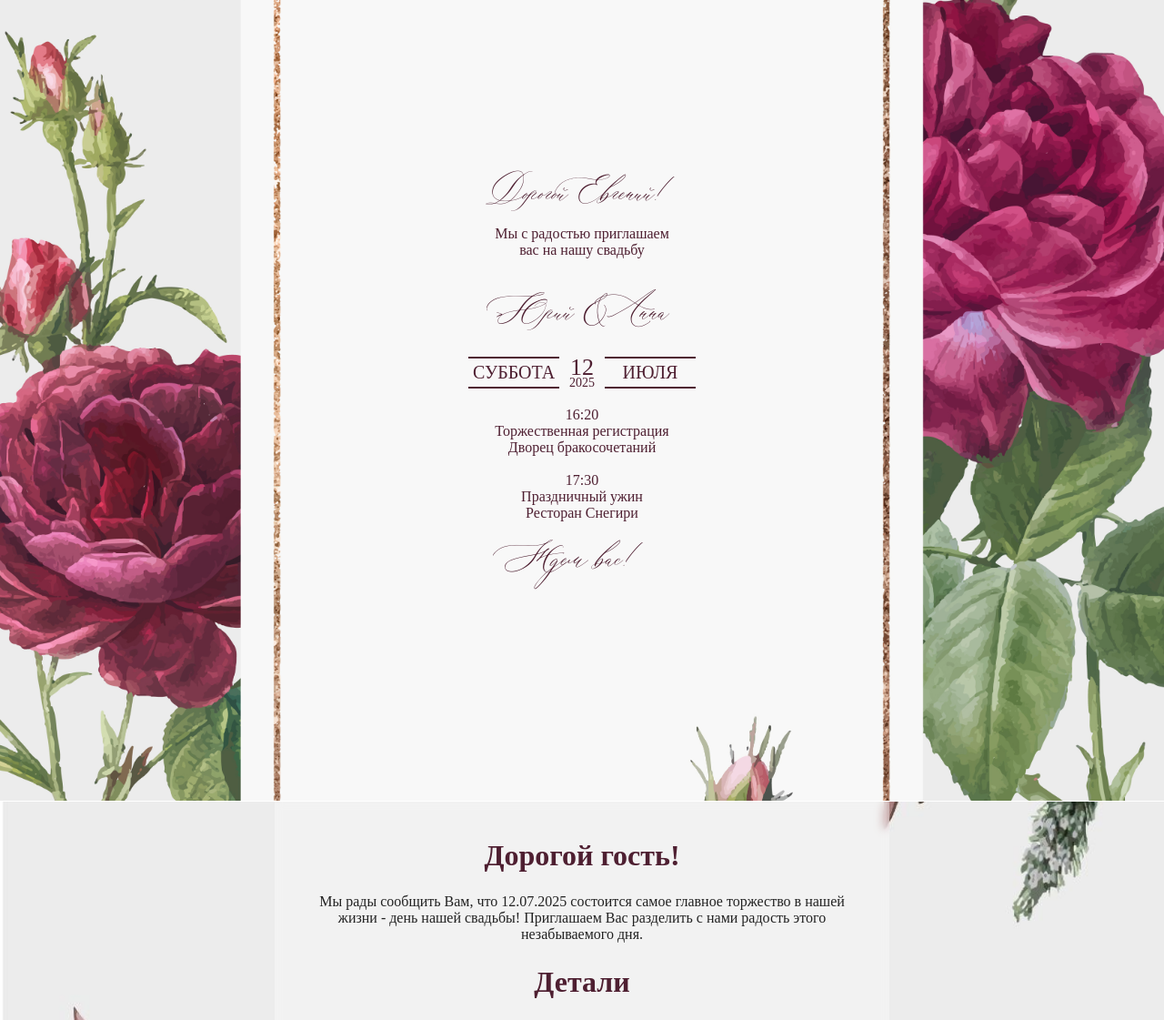
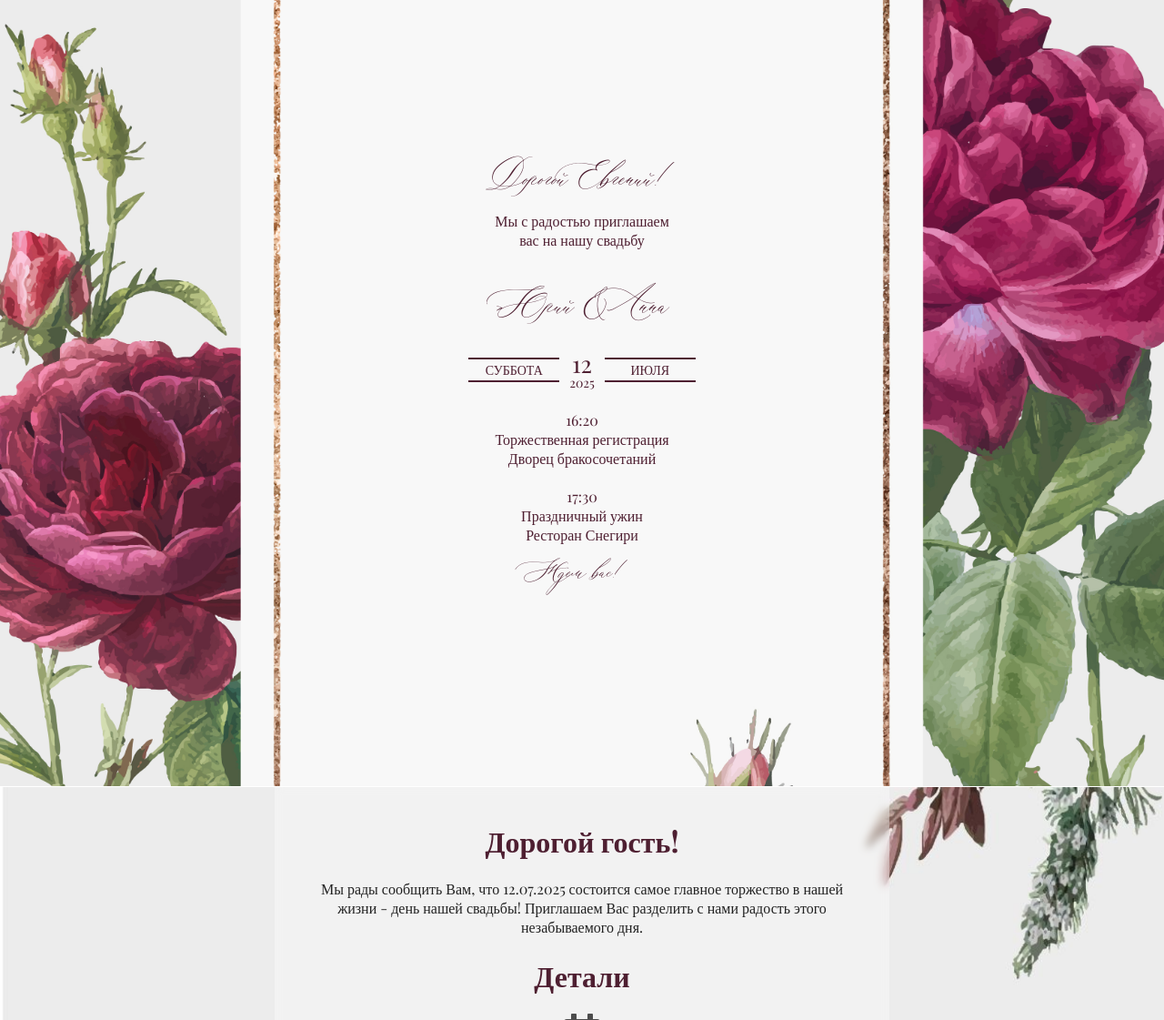
Before and after one commit to urakobzar/urakobzar.github.io, a PHP site: page / in a window 1280 px wide. Shown: the top 1121 px of the page at 91% size. Run offline with PHP 8.4, Linux system fonts and the light colour scheme.

Commit message:
Может хоть в хроме красиво будет

```diff
--- a/WeddingInvitation/index.html
+++ b/WeddingInvitation/index.html
@@ -47,7 +47,7 @@
           <br>Торжественная регистрация
           <br>Дворец бракосочетаний<br></span>
         <span class="sub-heading"> <br>17:30<br>Праздничный ужин<br>Ресторан Снегири<br></span>
-        <span class="heading-subtext" > Ждем вас!</span>
+        <span class="heading-subtext11" > Ждем вас!</span>
       </header>
     <div class="block" id="portfolio">
     <section class="section">
--- a/WeddingInvitation/theme.css
+++ b/WeddingInvitation/theme.css
@@ -7,7 +7,7 @@
     margin: 0;
     height: 100vh;
     text-align: center;
-    font-family: 'Times New Roman', 'PT Serif', 'Georgia', serif;
+    font-family: 'Playfair Display', 'Times New Roman', 'PT Serif', 'Georgia', serif;
 }
 
 .body{
@@ -32,7 +32,7 @@
     background-size: cover;
     height: 90vh;
     margin: 0;
-    padding-top: 20vh;
+    padding-top: 18vh;
     border-bottom:1px solid rgb(255, 255, 255);
     font-weight: normal;
 }
@@ -47,6 +47,15 @@
     font-size: 4em;
     font-weight: normal;
 }
+
+.heading-subtext11 {
+    color: #4E1F31;
+    display: block;
+    font-family: 'Saint Amour Script';
+    font-size: 3em;
+    font-weight: normal;
+}
+
 .fixed-button{
     background: rgba(20,20,20,.5);
     border-radius: 1em;
@@ -94,6 +103,7 @@
     line-height: 1em;
     color: #4E1F31;
 }
+
 
 .sub-headin11g {
     /*font-family: 'CapsuleXProMediumUC';*/
@@ -146,8 +156,8 @@
 .line-text {
     border-top: 2px solid #4E1F31;
     border-bottom: 2px solid #4E1F31;
-    padding: 4px 0;
-    font-size: 20px;
+    padding: 2px 0;
+    font-size: 14px;
     color: #4E1F31;
     width: 100px;
     display: block; /* Чтобы текст занимал всю ширину */
@@ -178,7 +188,7 @@
         padding: 5px; /* Уменьшаем отступы */
     }
     .line-text {
-        font-size: 16px; /* Уменьшаем шрифт */
+        font-size: 12px; /* Уменьшаем шрифт */
     }
 }
 
```
